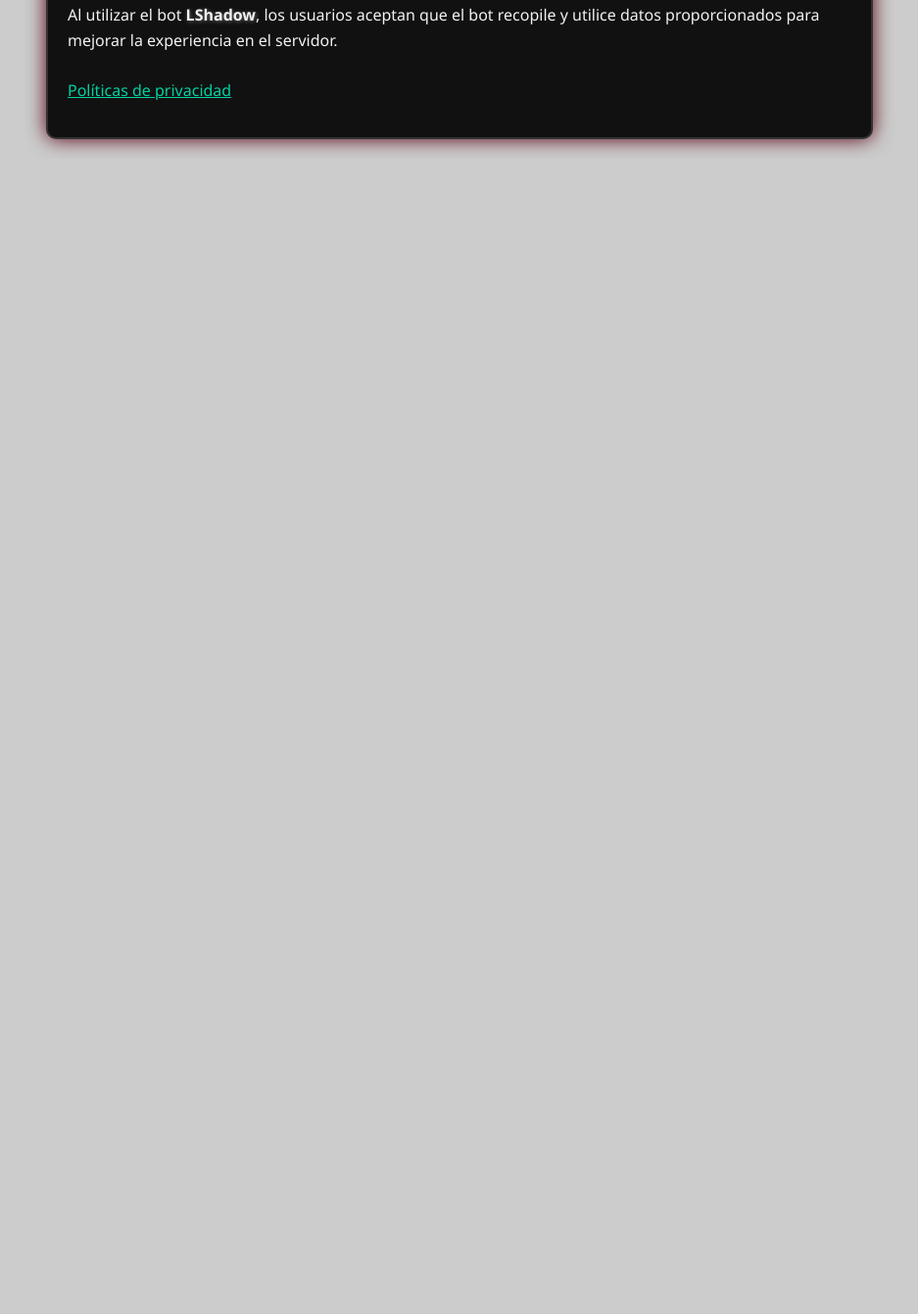
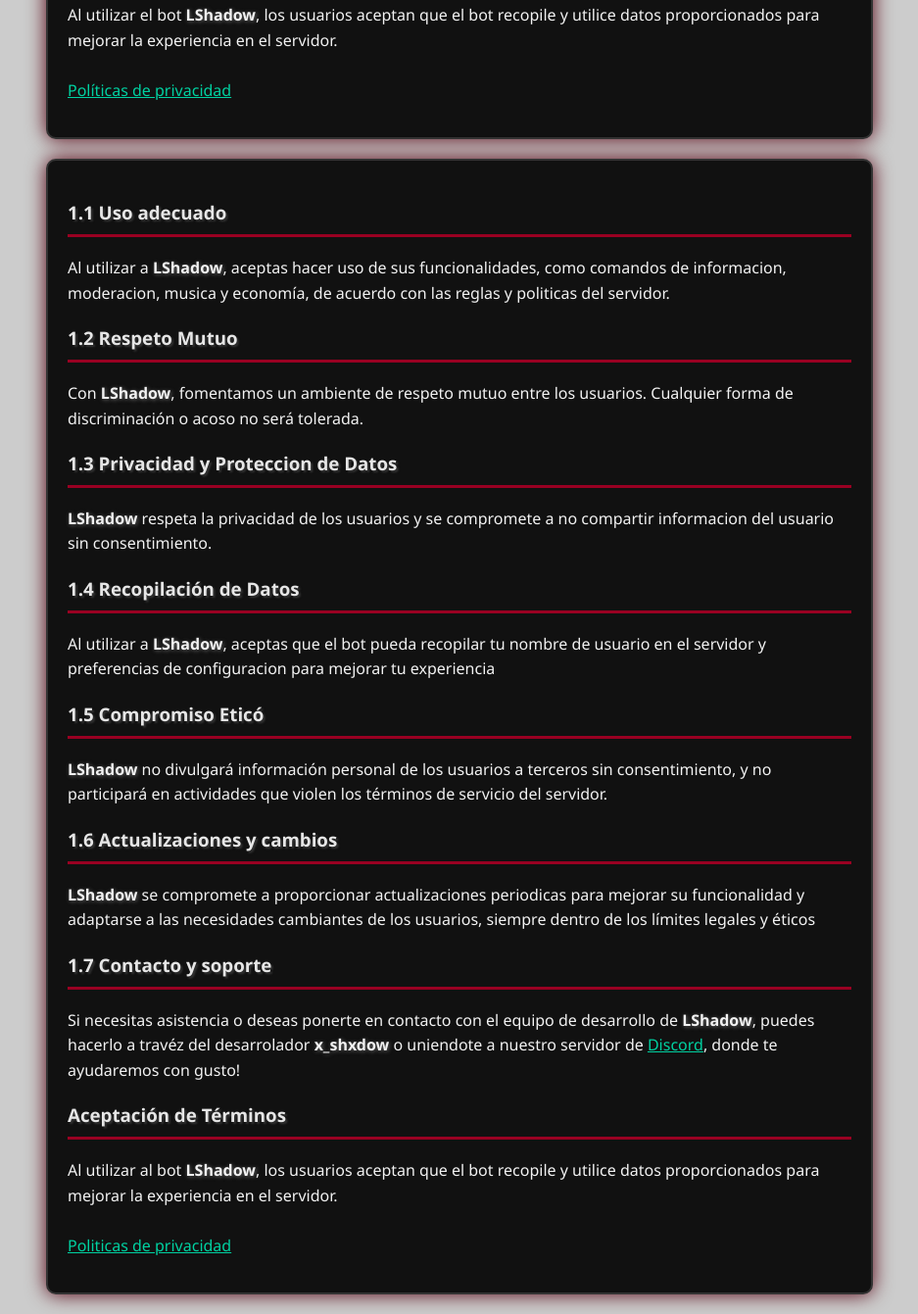
Before and after one commit to LShadowFx/terminos-servicios, a plain HTML site: page index.html in a window 1280 px wide. Shown: the part 1448-2789 px from the top of the page at 98% size, without its empty margins (171-1108 px from the left). Before the commit the page ends 1610 px from the top, so only its background shows below. Drawn offline with Linux system fonts and the light colour scheme.

```diff
--- a/index.html
+++ b/index.html
@@ -2,11 +2,13 @@
 <head>
     <link rel="stylesheet" href="stylesheet.css">
     <meta charset="UTF-8">
+    <link rel="icon" href="https://cdn.discordapp.com/avatars/1095478254049177741/9baf42a9412c097285ba97b22a33959d.webp?size=1024" type="image/png">
     <meta name="viewport" content="width=device-width, initial-scale=1.0">
-    <title>Términos de Servicio de <strong>LShadow</strong></title>
+
+    <title>Términos y servicios</title>
     <script src="control.js" defer></script>
 </head>
-<body class="modo-oscuro">
+<body>
 
     <header>
         <img src="./Captura de pantalla 2024-01-08 022348.png" alt="LShadow">
@@ -43,6 +45,27 @@
             <h3 onclick="toggleVisibility('aceptacionDeTerminos')">Aceptación de Términos</h3>
             <p id="aceptacionDeTerminos">Al utilizar el bot <strong>LShadow</strong>, los usuarios aceptan que el bot recopile y utilice datos proporcionados para mejorar la experiencia en el servidor. <br><br><a href="#politicas-de-privacidad" class="politicas_privacidad_text">Políticas de privacidad</a></p>
         </main>
+    <main>
+        <h3 onclick="toggleVisibility('usoAdecuado')">1.1 Uso adecuado</h3>
+        <p id="usoAdecuado">Al utilizar a <strong>LShadow</strong>, aceptas hacer uso de sus funcionalidades, como comandos de informacion, moderacion, musica y economía, de acuerdo con las reglas y politicas del servidor.</p>
+        <h3 onclick="toggleVisibility('respetoMutuo')">1.2 Respeto Mutuo</h3>
+        <p id="respetoMutuo">Con <strong>LShadow</strong>, fomentamos un ambiente de respeto mutuo entre los usuarios. Cualquier forma de discriminación o acoso no será tolerada.</p>
+        <h3 onclick="toggleVisibility('privacidadAndProteccionDeDatos')">1.3 Privacidad y Proteccion de Datos</h3>
+        <p id="privacidadAndProteccionDeDatos"><strong>LShadow</strong> respeta la privacidad de los usuarios y se compromete a no compartir informacion del usuario sin consentimiento.</p>
+        <h3 onclick="toggleVisibility('recopilacionDeDatos')">1.4 Recopilación de Datos</h3>
+        <p id="recopilacionDeDatos">Al utilizar a <strong>LShadow</strong>, aceptas que el bot pueda recopilar tu nombre de usuario en el servidor y preferencias de configuracion para mejorar tu experiencia</p>
+        <h3 onclick="toggleVisibility('compromisoEtico')">1.5 Compromiso Eticó</h3>
+        <p id="compromisoEtico"><strong>LShadow</strong> no divulgará información personal de los usuarios a terceros sin consentimiento, y no participará en actividades que violen los términos de servicio del servidor.</p>
+        <h3 onclick="toggleVisibility('actualizacionesAndCambios')">1.6 Actualizaciones y cambios</h3>
+        <p id="actualizacionesAndCambios"><strong>LShadow</strong> se compromete a proporcionar actualizaciones periodicas para mejorar su funcionalidad y adaptarse a las necesidades cambiantes de los usuarios, siempre dentro de los límites legales y éticos</p>
+        <h3 onclick="toggleVisibility('contactoAndSoporte')">1.7 Contacto y soporte</h3>
+        <p id="contactoAndSoporte">Si necesitas asistencia o deseas ponerte en contacto con el equipo de desarrollo de <strong>LShadow</strong>, puedes hacerlo a travéz del desarrolador <strong>x_shxdow</strong> o uniendote a nuestro servidor de <a href="https://discord.gg/tn2cQGQcJA">Discord</a>, donde te ayudaremos con gusto!</p>
+
+
+        <h3 onclick="toggleVisibility('aceptacionDeTérminos')">Aceptación de Términos</h3>
+        <p id="aceptacionDeTérminos">Al utilizar al bot <strong>LShadow</strong>, los usuarios aceptan que el bot recopile y utilice datos proporcionados para mejorar la experiencia en el servidor. <br><br><a href="#politicas-de-privacidad" class="politicas_privacidad_text">Politicas de privacidad</a></p>
+    </main>
+
 
 </body>
 </html>
```
